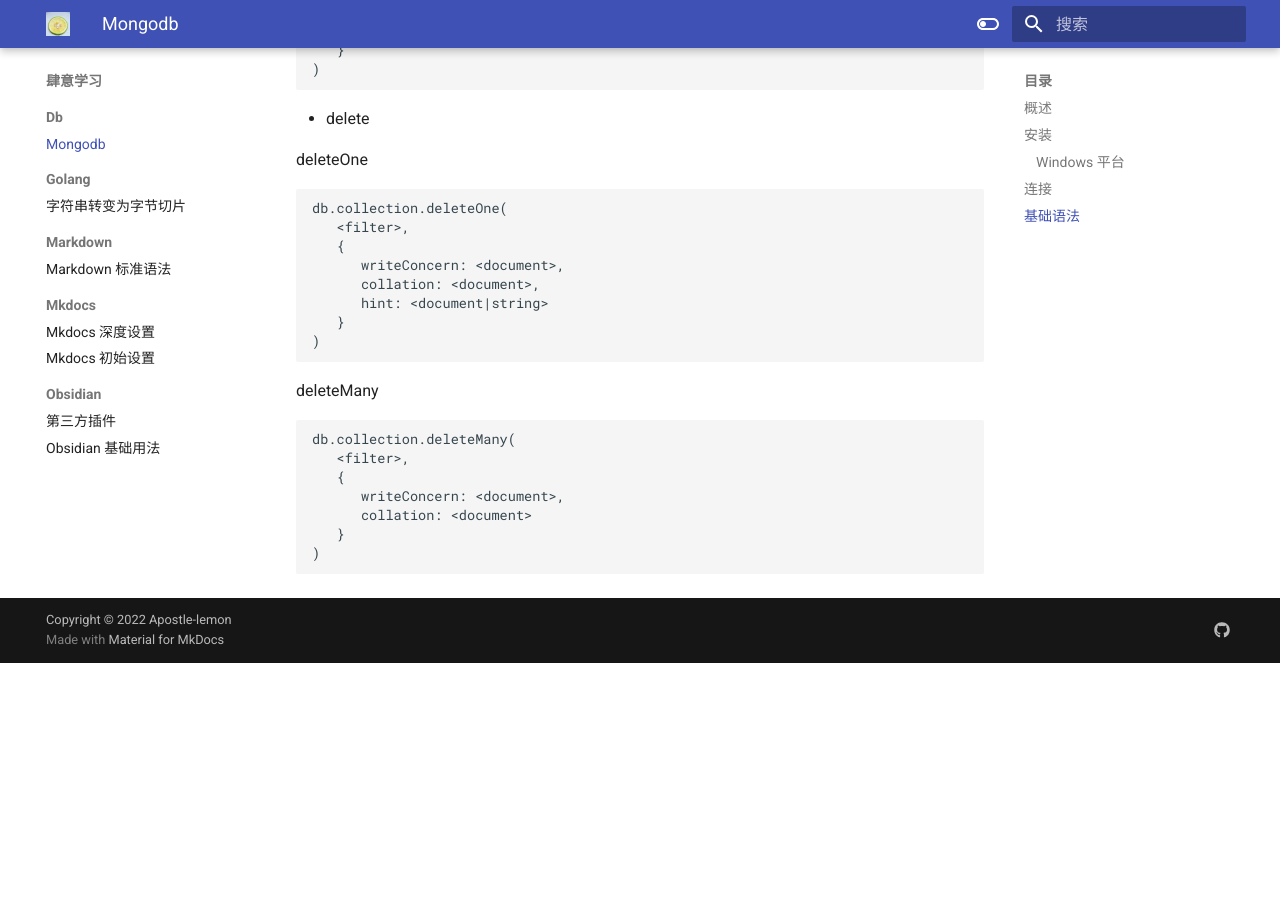
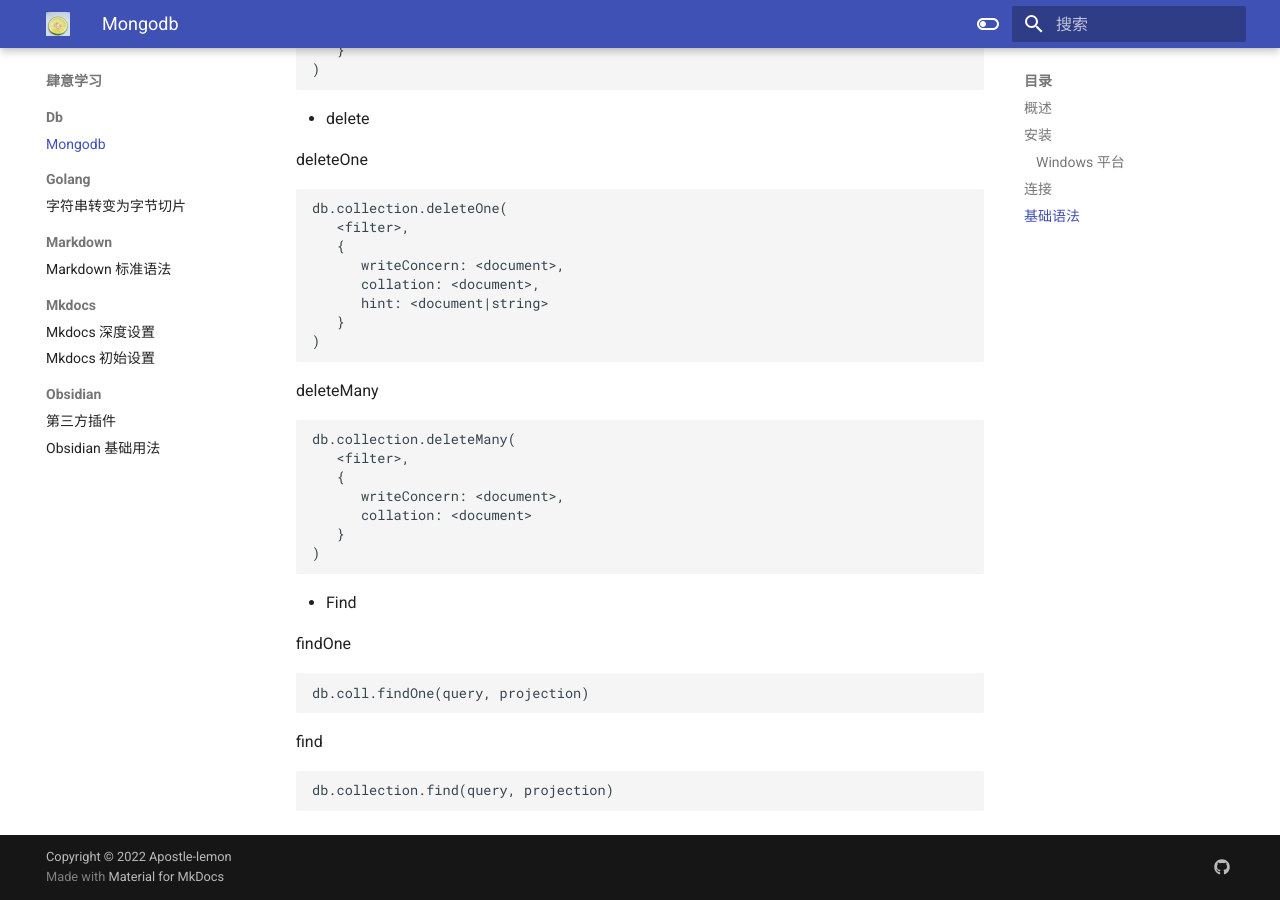
Before and after one commit to Apostle-lemon/Apostle-lemon.github.io, an MkDocs documentation site: the page built from docs/肆意学习/db/mogodb基础用法.md, in a window 1280 px wide and 900 px high, scrolled down 2248 px. Built offline with MkDocs 1.6.1 and Material for MkDocs 9.7.7, drawn with Linux system fonts in a browser that asks for light colours; before the commit the page ends 2911 px from its top, so only the background shows below that.

Commit message:
vault backup: 2022-10-30 14:09:26
Affected files:
docs/肆意学习/db/mogodb基础用法.md

````diff
--- a/docs/肆意学习/db/mogodb基础用法.md
+++ b/docs/肆意学习/db/mogodb基础用法.md
@@ -132,3 +132,17 @@ db.collection.deleteMany(
    }
 )
 ```
+
+- Find
+
+findOne
+
+```
+db.coll.findOne(query, projection)
+```
+
+find
+
+```
+db.collection.find(query, projection)
+```
````
